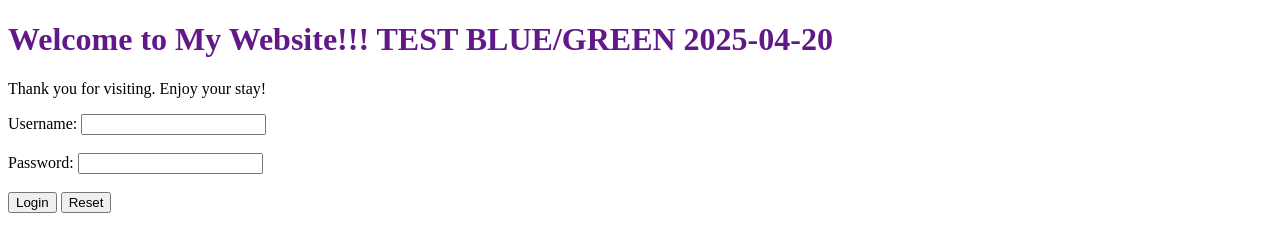
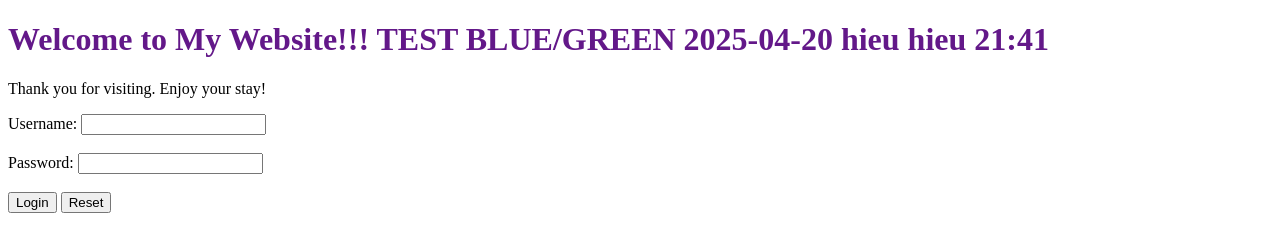
Before and after one commit to hieu-dinh/nodejs-random-color, a website: page public/index.html in a window 1280 px wide. Drawn offline with Linux system fonts and the light colour scheme.

Commit message:
test 21:41

```diff
--- a/public/index.html
+++ b/public/index.html
@@ -7,7 +7,7 @@
 </head>
 
 <body>
-    <h1 id="welcome" style="color: #631889;">Welcome to My Website!!! TEST BLUE/GREEN 2025-04-20 </h1>
+    <h1 id="welcome" style="color: #631889;">Welcome to My Website!!! TEST BLUE/GREEN 2025-04-20 hieu hieu 21:41 </h1>
     <p>Thank you for visiting. Enjoy your stay!</p>
 
     <form action="/api/login" method="POST">
```
